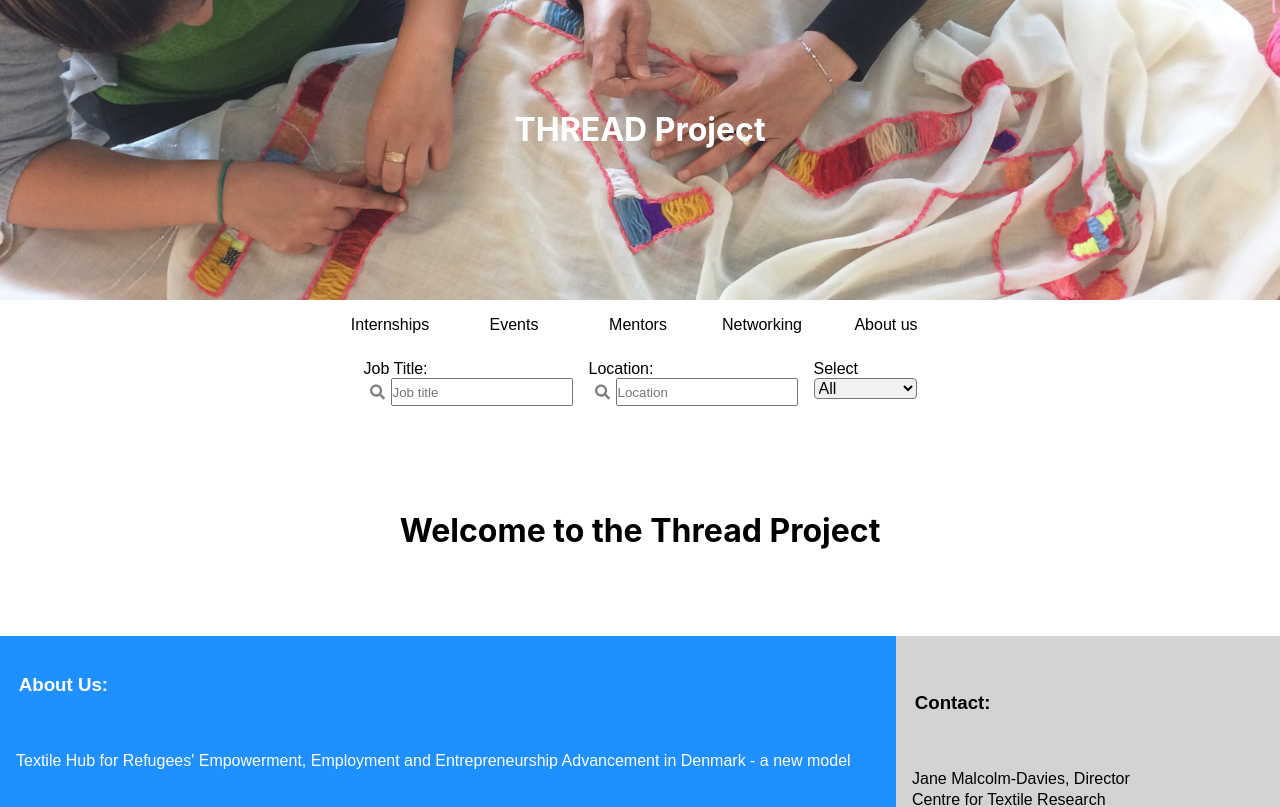
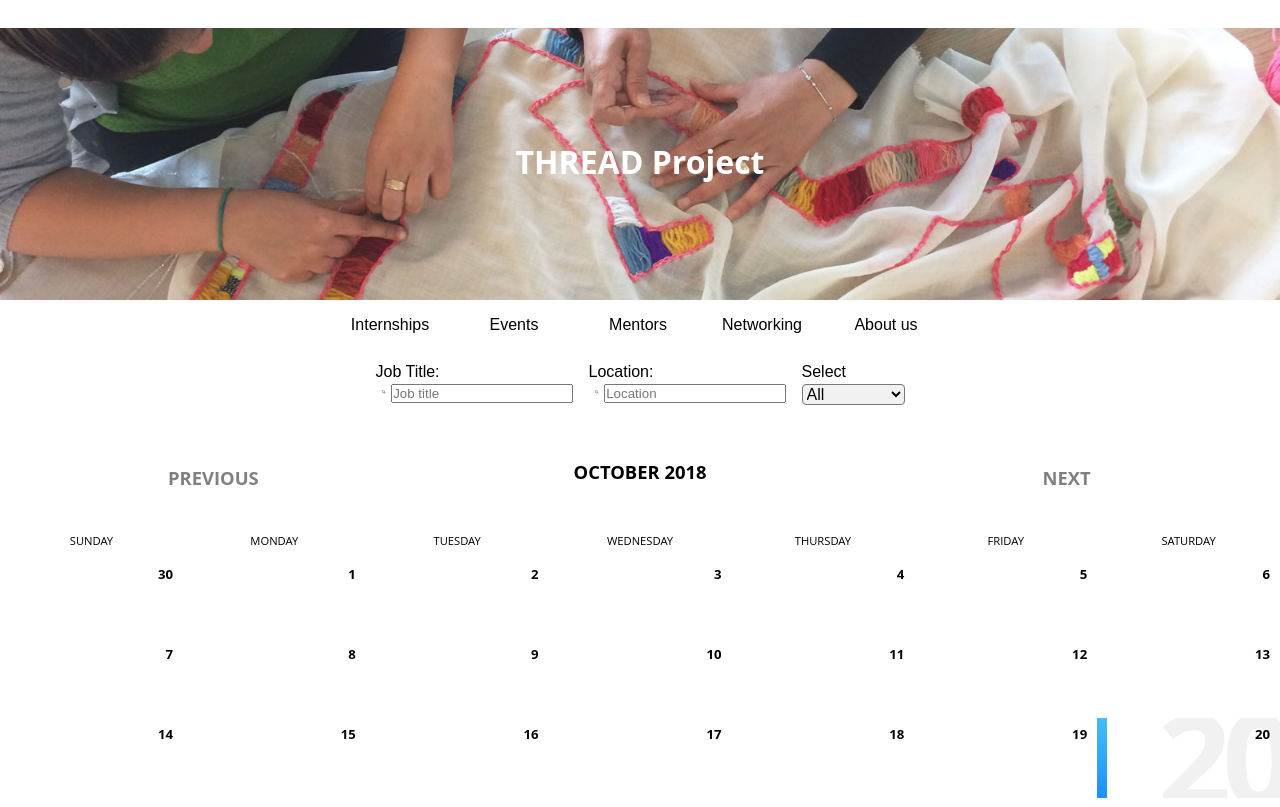
Before and after one commit to paredesrichard/thread-app-project, a React app: page / in a window 1280 px wide. Shown: the top 807 px of the page. Built offline with nearby package versions, Linux system fonts and the light colour scheme; no server answers.

Commit message:
calendar component

```diff
--- a/package.json
+++ b/package.json
@@ -57,6 +57,7 @@
     "clean-webpack-plugin": "^0.1.19",
     "concurrently": "^4.0.1",
     "css-loader": "^1.0.0",
+    "date-fns": "^1.29.0",
     "eslint": "^4.19.0",
     "eslint-config-airbnb": "^16.1.0",
     "eslint-config-prettier": "^2.9.0",
--- a/src/client/App.js
+++ b/src/client/App.js
@@ -8,7 +8,7 @@
 import SearchForm from './components/SearchForm/SearchForm';
 import Footer from './components/Footer/Footer';
 import ListView from './components/ListView/ListView';
-
+import Calendar from './components/calendar/calendar';
 import Homepage from './components/Homepage/Homepage';
 
 class App extends Component {
@@ -18,6 +18,7 @@
         <Header />
         <Navmenu />
         <SearchForm />
+        <Calendar />
         <Switch>
           <Route exact path="/" component={Homepage} />
           <Route exact path="/events" component={ListView} />
--- a/src/client/components/Homepage/Homepage.jsx
+++ b/src/client/components/Homepage/Homepage.jsx
@@ -1,5 +1,5 @@
-import React from "react";
-import "./Homepage.css";
+import React from 'react';
+import './Homepage.css';
 
 const Homepage = () => (
   <div className="homepage-container">
--- a/src/client/components/ListView/Card.jsx
+++ b/src/client/components/ListView/Card.jsx
@@ -1,5 +1,5 @@
-import React from "react";
-import "./Card.css";
+import React from 'react';
+import './Card.css';
 
 const Card = props => {
   return (
--- a/src/client/components/MapComponent/MapComponent.jsx
+++ b/src/client/components/MapComponent/MapComponent.jsx
@@ -1,11 +1,11 @@
-import React from "react";
-import "./MapComponent.css";
+import React from 'react';
+import './MapComponent.css';
 import {
   withScriptjs,
   withGoogleMap,
   GoogleMap,
   Marker
-} from "react-google-maps";
+} from 'react-google-maps';
 
 class MapComponent extends React.Component {
   render() {
--- /dev/null
+++ b/src/client/components/calendar/calendar.css
@@ -0,0 +1,194 @@
+/* GENERAL */
+
+* {
+  box-sizing: border-box;
+}
+
+body {
+  font-family: "Open Sans", "Helvetica Neue", "Helvetica", "Arial", sans-serif;
+  font-size: 1em;
+  font-weight: 300;
+  line-height: 1.5;
+  color: var(--text-color);
+  background: var(--bg-color);
+  position: relative;
+}
+
+header {
+  display: block;
+  width: 100%;
+  padding: 1.75em 0;
+  border-bottom: 1px solid var(--border-color);
+  background: var(--neutral-color);
+}
+
+header #logo {
+  font-size: 175%;
+  text-align: center;
+  color: var(--main-color);
+  line-height: 1;
+}
+
+header #logo .icon {
+  padding-right: 0.25em;
+}
+
+main {
+  display: block;
+  margin: 0 auto;
+  margin-top: 5em;
+  max-width: 50em;
+}
+
+/* GRID */
+
+.row {
+  margin: 0;
+  padding: 0;
+  display: flex;
+  flex-direction: row;
+  flex-wrap: wrap;
+  width: 100%;
+}
+
+.row-middle {
+  align-items: center;
+}
+
+.col {
+  flex-grow: 1;
+  flex-basis: 0;
+  max-width: 100%;
+}
+
+.col-start {
+  justify-content: flex-start;
+  text-align: left;
+}
+
+.col-center {
+  justify-content: center;
+  text-align: center;
+}
+
+.col-end {
+  justify-content: flex-end;
+  text-align: right;
+}
+
+
+.calendar {
+    display: block;
+    position: relative;
+    width: 100%;
+    background: var(--neutral-color);
+    border: 1px solid var(--border-color);
+  }
+
+  .calendar .header {
+    text-transform: uppercase;
+    font-weight: 700;
+    font-size: 115%;
+    padding: 1.5em 0;
+    border-bottom: 1px solid var(--border-color);
+  }
+
+  .calendar .header .icon {
+    cursor: pointer;
+    transition: 0.15s ease-out;
+  }
+
+  .calendar .header .icon:hover {
+    transform: scale(1.75);
+    transition: 0.25s ease-out;
+    color: var(--main-color);
+  }
+
+  .calendar .header .icon:first-of-type {
+    margin-left: 1em;
+  }
+
+  .calendar .header .icon:last-of-type {
+    margin-right: 1em;
+  }
+
+  .calendar .days {
+    text-transform: uppercase;
+    font-weight: 400;
+    color: var(--text-color-light);
+    font-size: 70%;
+    padding: 0.75em 0;
+    border-bottom: 1px solid var(--border-color);
+  }
+
+  .calendar .body .cell {
+    position: relative;
+    height: 5em;
+    border-right: 1px solid var(--border-color);
+    overflow: hidden;
+    cursor: pointer;
+    background: var(--neutral-color);
+    transition: 0.25s ease-out;
+  }
+
+  .calendar .body .cell:hover {
+    background: var(--bg-color);
+    transition: 0.5s ease-out;
+  }
+
+  .calendar .body .selected {
+    border-left: 10px solid transparent;
+    border-image: linear-gradient(45deg, #1a8fff 0%, #53cbf1 40%);
+    border-image-slice: 1;
+  }
+
+  .calendar .body .row {
+    border-bottom: 1px solid var(--border-color);
+  }
+
+  .calendar .body .row:last-child {
+    border-bottom: none;
+  }
+
+  .calendar .body .cell:last-child {
+    border-right: none;
+  }
+
+  .calendar .body .cell .number {
+    position: absolute;
+    font-size: 82.5%;
+    line-height: 1;
+    top: 0.75em;
+    right: 0.75em;
+    font-weight: 700;
+  }
+
+  .calendar .body .disabled {
+    color: var(--text-color-light);
+    pointer-events: none;
+  }
+
+  .calendar .body .cell .bg {
+    font-weight: 700;
+    line-height: 1;
+    color: var(--main-color);
+    opacity: 0;
+    font-size: 8em;
+    position: absolute;
+    top: -0.2em;
+    right: -0.05em;
+    transition: 0.25s ease-out;
+    letter-spacing: -0.07em;
+  }
+
+  .calendar .body .cell:hover .bg,
+  .calendar .body .selected .bg {
+    opacity: 0.05;
+    transition: 0.5s ease-in;
+  }
+
+  .calendar .body .col {
+    flex-grow: 0;
+    flex-basis: calc(100% / 7);
+    width: calc(100% / 7);
+  }
--- /dev/null
+++ b/src/client/components/calendar/calendar.jsx
@@ -0,0 +1,180 @@
+import React from 'react';
+import dateFns from 'date-fns';
+import './calendar.css'
+import { Var } from "glamorous";
+import { isEqual } from "ip";
+
+const url='https://raw.githubusercontent.com/paredesrichard/commandline/master/events.json';
+class Calendar extends React.Component {
+
+    constructor(props){
+        super(props);
+        this.state = {
+            currentMonth: new Date(),
+            selectedDate: new Date(),
+            events:[]
+        }
+
+        this.findEvents=this.findEvents.bind(this);
+    }
+
+
+
+
+   toDate =(dateStr) => {
+    const [day, month, year] = dateStr.split("/")
+    return new Date(year, month - 1, day)
+  }
+
+    renderEvents = () => {
+
+        fetch(url)
+          .then(response => response.json())
+          .then(events => {
+            const newEevents = events.map(event => {
+
+              let eve = {
+                name: event.event_name,
+                date:this.toDate(event.event_start_date)
+              };
+
+              return eve;
+
+            });
+            this.setState({ events: newEevents });
+
+
+          });
+      }
+
+    renderHeader() {
+        const dateFormat = "MMMM YYYY";
+
+        return (
+            <div className="header row flex-middle">
+                <div className="col col-start">
+                    <div className="icon" onClick={this.prevMonth}>
+                        previous
+          </div>
+                </div>
+                <div className="col col-center">
+                    <span>{dateFns.format(this.state.currentMonth, dateFormat)}</span>
+                </div>
+                <div className="col col-end" onClick={this.nextMonth}>
+                    <div className="icon"> next </div>
+                </div>
+            </div>
+        );
+    }
+
+    renderDays() {
+        const dateFormat = "dddd";
+        const days = [];
+
+        let startDate = dateFns.startOfWeek(this.state.currentMonth);
+
+        for (let i = 0; i < 7; i++) {
+            days.push(
+                <div className="col col-center" key={i}>
+                    {dateFns.format(dateFns.addDays(startDate, i), dateFormat)}
+                </div>
+            );
+        }
+
+        return <div className="days row">{days}</div>;
+    }
+
+    renderCells() {
+        const { currentMonth, selectedDate } = this.state;
+        const monthStart = dateFns.startOfMonth(currentMonth);
+        const monthEnd = dateFns.endOfMonth(monthStart);
+        const startDate = dateFns.startOfWeek(monthStart);
+        const endDate = dateFns.endOfWeek(monthEnd);
+
+        const dateFormat = "D";
+        const rows = [];
+
+        let days = [];
+        let day = startDate;
+        let formattedDate = "";
+
+        while (day <= endDate) {
+            for (let i = 0; i < 7; i++) {
+                formattedDate = dateFns.format(day, dateFormat);
+                const cloneDay = day;
+                days.push(
+                    <div
+                        className={`col cell ${
+                            !dateFns.isSameMonth(day, monthStart)
+                                ? "disabled"
+                                : dateFns.isSameDay(day, selectedDate) ? "selected" : ""
+                            }`}
+                        key={day}
+                        onClick={() => this.onDateClick(dateFns.parse(cloneDay))}
+                    >
+                        <span className="number">{formattedDate}</span>
+                        <span className="bg">{formattedDate}</span>
+                        <span className="event-one">{this.findEvents(formattedDate)}  </span>
+                    </div>
+                );
+                day = dateFns.addDays(day, 1);
+            }
+            rows.push(
+                <div className="row" key={day}>
+                    {days}
+                </div>
+            );
+            days = [];
+        }
+        return <div className="body">{rows}</div>;
+    }
+
+    onDateClick = day => {
+        this.setState({
+            selectedDate: day
+        });
+    };
+
+    nextMonth = () => {
+        this.setState({
+            currentMonth: dateFns.addMonths(this.state.currentMonth, 1)
+        });
+    };
+
+    prevMonth = () => {
+        this.setState({
+            currentMonth: dateFns.subMonths(this.state.currentMonth, 1)
+        });
+    }
+
+    componentWillMount(){
+        this.renderEvents();
+        console.log("did mounth" + this.state.events.map( event =>
+            {
+                console.log(event.name);
+            }
+        ));
+    }
+
+    findEvents=(day)=>{
+
+        const currentDay=dateFns.setDate(this.state.currentMonth,day);
+
+        return this.state.events.filter(event => {
+
+            return event.date.toDateString() === currentDay.toDateString();
+        }).map(eve => eve.name)
+
+    }
+
+    render() {
+        return (
+            <div className="calendar">
+                {this.renderHeader()}
+                {this.renderDays()}
+                {this.renderCells()}
+            </div>
+        );
+    }
+}
+export default Calendar ;
```
Also changed, not shown: 2 other files (tests, documents, lock files or other folders).
